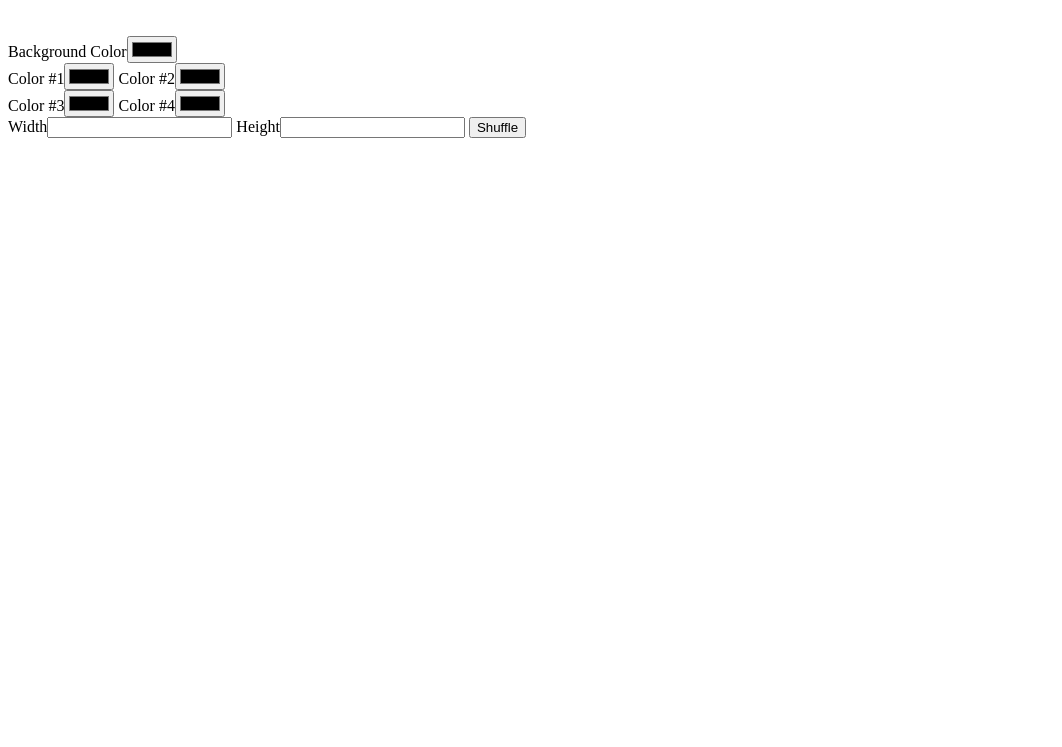
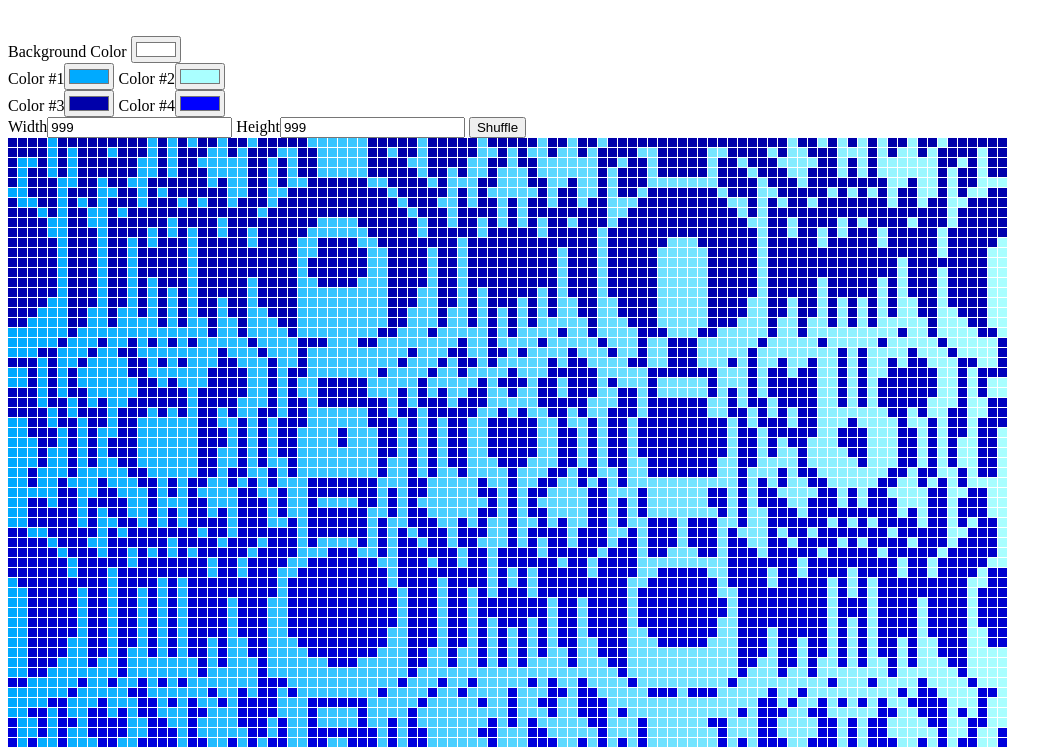
Before and after one commit to de-sousa/de-sousa.github.io, a plain HTML site: page wallpaper/index.html in a window 1280 px wide. Shown: the part 48-795 px from the top of the page, without its empty margins (0-1062 px from the left). Drawn offline with Linux system fonts and the light colour scheme.

Commit message:
added default values

```diff
--- a/wallpaper/index.html
+++ b/wallpaper/index.html
@@ -1,16 +1,18 @@
 <body>
   <h1>Wallpaper Generator</h1>
   <br>
-  <label for="backgroundColor">Background Color</label><input id="backgroundColor" name="backgroundColor" type="color">
+  <label for="backgroundColor">Background Color</label>
+  <input id="backgroundColor" name="backgroundColor" type="color" value="#ffffff">
   <br>
-  <label for="color1">Color #1</label><input id="color1" name="color1" type="color">
-  <label for="color2">Color #2</label><input id="color2" name="color2" type="color">
+
+  <label for="color1">Color #1</label><input id="color1" name="color1" type="color" value="#00aaff">
+  <label for="color2">Color #2</label><input id="color2" name="color2" type="color" value="#aaffff">
   <br>
-  <label for="color1">Color #3</label><input id="color3" name="color3" type="color">
-  <label for="color1">Color #4</label><input id="color4" name="color4" type="color">
+  <label for="color1">Color #3</label><input id="color3" name="color3" type="color" value="#0000aa">
+  <label for="color1">Color #4</label><input id="color4" name="color4" type="color" value="#0000ff">
   <br>
-  <label for="color1">Width</label><input id="width" name="width" type="number">
-  <label for="color1">Height</label><input id="height" name="height" type="number">
+  <label for="color1">Width</label><input id="width" name="width" type="number" value="999">
+  <label for="color1">Height</label><input id="height" name="height" type="number" value="999">
   <button onclick="shuffle()">Shuffle</button>
   <br>
   <canvas class="myCanvas">
--- a/wallpaper/script.js
+++ b/wallpaper/script.js
@@ -67,7 +67,6 @@ draw=() => {
     }
 };
 
-
 function shuffle(){
 
     backgroundColor=hexToRGB(document.getElementById("backgroundColor").value)
@@ -81,3 +80,4 @@ function shuffle(){
 
     draw();
 }
+shuffle();
```
